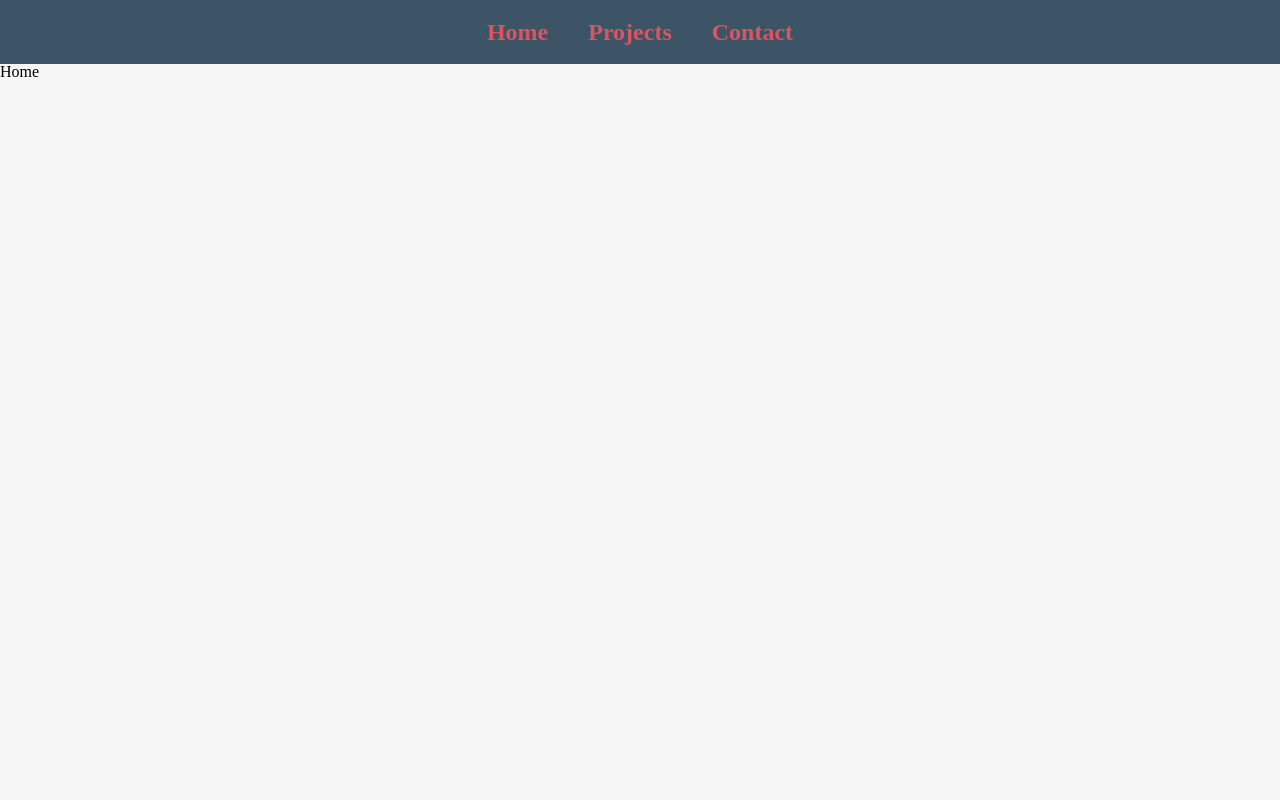
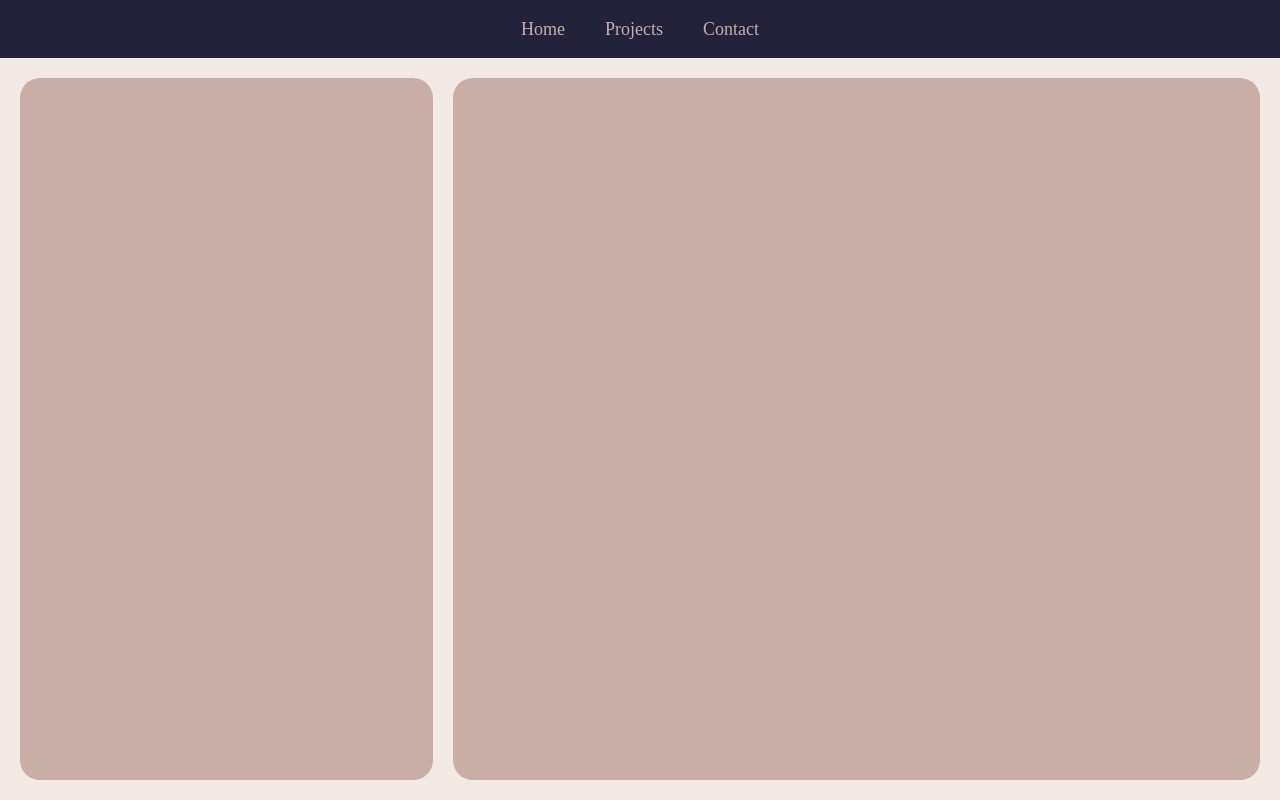
Before and after one commit to GuilhermeDeOliveiraAmorim/portfolio, a React (Create React App) app: page / in a window 1280 px wide. Built offline with nearby package versions, Linux system fonts and the light colour scheme.

Commit message:
feat: home page with skills and bio

```diff
--- /dev/null
+++ b/src/components/bio/Bio.module.scss
@@ -0,0 +1,9 @@
+@import "styles/variables";
+
+.bio {
+    flex-grow: 1;
+    height: calc(100vh - 98px);
+    padding: 10px;
+    background-color: $mustard;
+    border-radius: 20px;
+}
--- /dev/null
+++ b/src/components/bio/index.tsx
@@ -0,0 +1,9 @@
+import StyleBio from "./Bio.module.scss";
+
+export default function Bio() {
+    return (
+        <div className={StyleBio.bio}>
+
+        </div>
+    )
+}
--- a/src/components/menu/Menu.module.scss
+++ b/src/components/menu/Menu.module.scss
@@ -5,7 +5,8 @@
     align-items: center;
     justify-content: center;
     padding: 20px $padding-horizontal;
-    background-color: $black_coral;
+    background-color: $soft_black;
+    height: 58px;
     @media (max-width: $desktop_xsm) {
         padding: 20px $padding-horizontal-mobile;
     }
@@ -23,14 +24,14 @@
         list-style-type: none;
         padding: 0 20px;
         a {
-            color: $indian_red;
+            color: $mustard;
             cursor: pointer;
-            font-size: 24px;
-            font-weight: 600;
+            font-size: 18px;
+            font-weight: 400;
             text-decoration: none;
             transition: 0.2s ease;
             &:hover {
-                color: $morning_blue;
+                color: $soft_white;
             }
         }
     }
--- /dev/null
+++ b/src/components/skills/Skills.module.scss
@@ -0,0 +1,9 @@
+@import 'styles/variables';
+
+.skills {
+    flex-grow: 1;
+    height: calc(100vh - 98px);
+    padding: 10px;
+    background-color: $mustard;
+    border-radius: 20px;
+}
--- /dev/null
+++ b/src/components/skills/index.tsx
@@ -0,0 +1,9 @@
+import StyleSkills from './Skills.module.scss';
+
+export default function Skills() {
+    return (
+        <div className={StyleSkills.skills}>
+
+        </div>
+    )
+}
--- a/src/index.css
+++ b/src/index.css
@@ -135,4 +135,7 @@ body {
 
 * {
 	box-sizing: border-box;
+	font-family: 'Comfortaa', cursive;
 }
+
+@import url('https://fonts.googleapis.com/css2?family=Comfortaa:wght@300;400;700&family=Roboto:ital,wght@0,100;0,300;0,400;0,500;0,700;0,900;1,100;1,300;1,400;1,500;1,700;1,900&display=swap');
--- /dev/null
+++ b/src/pages/home/Home.module.scss
@@ -0,0 +1,19 @@
+@import 'styles/variables';
+
+.home {
+    display: flex;
+    flex-wrap: nowrap;
+    justify-content: space-between;
+    gap: 20px;
+    padding: 20px;
+
+    height: calc(100vh - 58px);
+
+    background-color: $soft_white;
+    &__item_l {
+        flex-grow: 1;
+    }
+    &__item_r {
+        flex-grow: 2;
+    }
+}
--- a/src/pages/home/index.tsx
+++ b/src/pages/home/index.tsx
@@ -1,9 +1,16 @@
+import Bio from "components/bio";
+import Skills from "components/skills";
+import StyleHome from "./Home.module.scss";
+
 export default function Home() {
     return (
-        <div>
-            <h1>
-                Home
-            </h1>
+        <div className={StyleHome.home}>
+            <div className={StyleHome.home__item_l}>
+                <Skills />
+            </div>
+            <div className={StyleHome.home__item_r}>
+                <Bio />
+            </div>
         </div>
-    )
+    );
 }
--- a/src/styles/_variables.scss
+++ b/src/styles/_variables.scss
@@ -7,8 +7,9 @@ $padding-horizontal-sm: 150px;
 $padding-horizontal-md: 200px;
 $padding-horizontal: 200px;
 
-$indian_red: #db5461;
-$dim_gray: #686963;
-$morning_blue: #8aa29e;
-$black_coral: #3d5467;
-$cultured: #f1edee;
+$soft_black: #22223B;
+$soft_white: #F2E9E4;
+
+$dark_blue: #14213D;
+$mustard: #C9ADA7;
+$gray: #F2E9E4;
```
Also changed, not shown: src/components/skills/skill/index.tsx (added, +7 -0 lines), src/components/skills/skill/Skill.module.scss (added).
